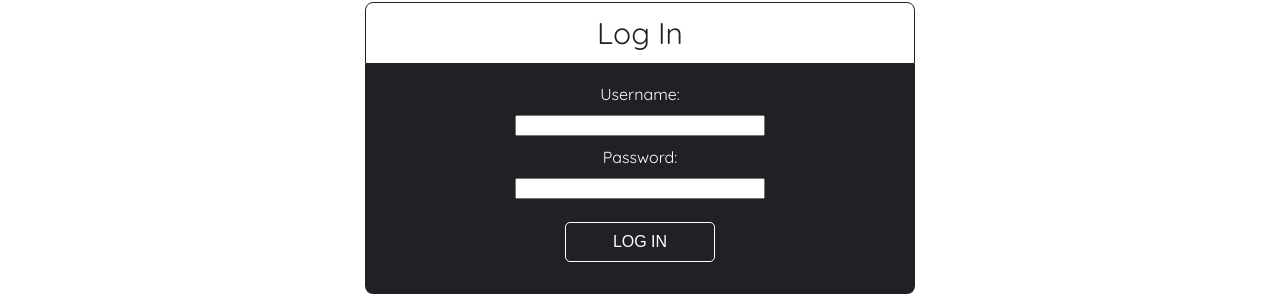
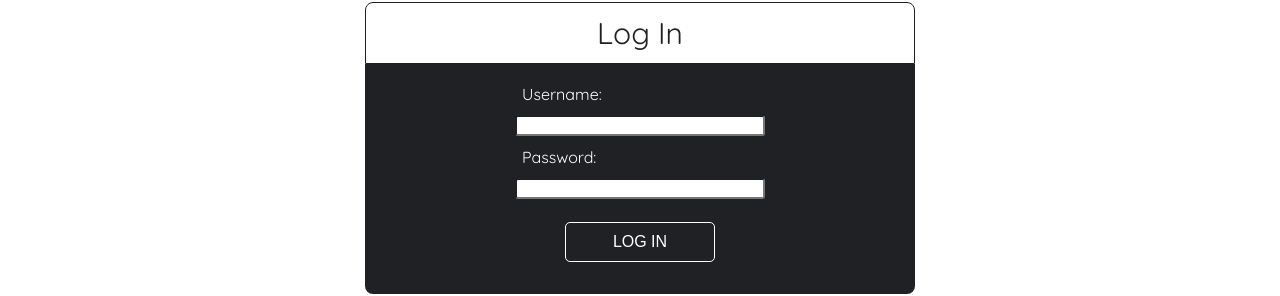
Before and after one commit to ntartaro/iss-tracker-frontend, a React (Create React App) app: page /login in a window 1280 px wide. Shown: the part 238-534 px from the top of the page. Built offline with nearby package versions, Linux system fonts and the light colour scheme; no server answers.

Commit message:
added forms

```diff
--- a/src/Login/Login.css
+++ b/src/Login/Login.css
@@ -33,12 +33,18 @@
     border-bottom-right-radius: 8px;
   }
 
-  .login-main p {
+  .login-main-wrapper {
+    display: flex;
+    flex-direction: column;
+}
+
+  .login-main label {
     margin: 10px;
     color: white;
   }
 
   .login-main input {
+    border-radius: 3px;
     margin: 3px;
     width: 250px;
   }
--- a/src/Login/Login.js
+++ b/src/Login/Login.js
@@ -1,5 +1,5 @@
 import React, { Component } from 'react';
-import './Login.css'
+import './Login.css';
 
 class Login extends Component {
   render() {
@@ -10,10 +10,12 @@ class Login extends Component {
             <p>Log In</p>
           </div>
           <div className="login-main">
-            <p>Username:</p>
-            <input type="text" />
-            <p>Password:</p>
-            <input type="password" />
+            <form className="login-main-wrapper">
+              <label>Username:</label>
+              <input type="text" />
+              <label>Password:</label>
+              <input type="password" />
+            </form>
             <div className="login-button-wrapper">
               <button className="login-button">LOG IN</button>
             </div>
--- a/src/Signup/Signup.css
+++ b/src/Signup/Signup.css
@@ -34,8 +34,8 @@
 }
 
 .signup-main-wrapper {
-    display: flex;
-    flex-direction: column;
+  display: flex;
+  flex-direction: column;
 }
 
 .signup-main label {
@@ -44,6 +44,7 @@
 }
 
 .signup-main input {
+  border-radius: 3px;
   margin: 3px;
   width: 250px;
 }
--- a/src/Signup/Signup.js
+++ b/src/Signup/Signup.js
@@ -20,7 +20,7 @@ class Signup extends Component {
             <input type="password" />
           </form>
           <div className="signup-button-wrapper">
-            <button className="signup-button">SUBMIT</button>
+            <button className="signup-button">SIGN UP</button>
           </div>
         </div>
       </section>
```
